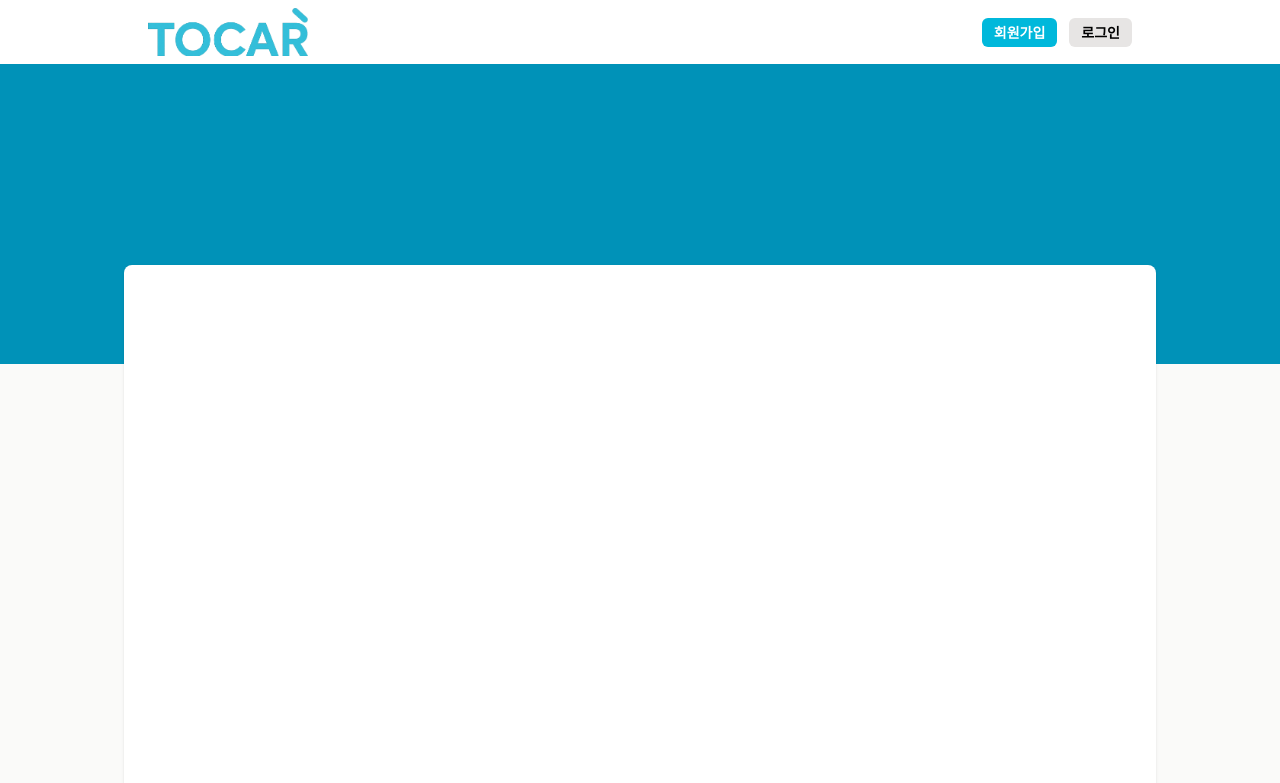
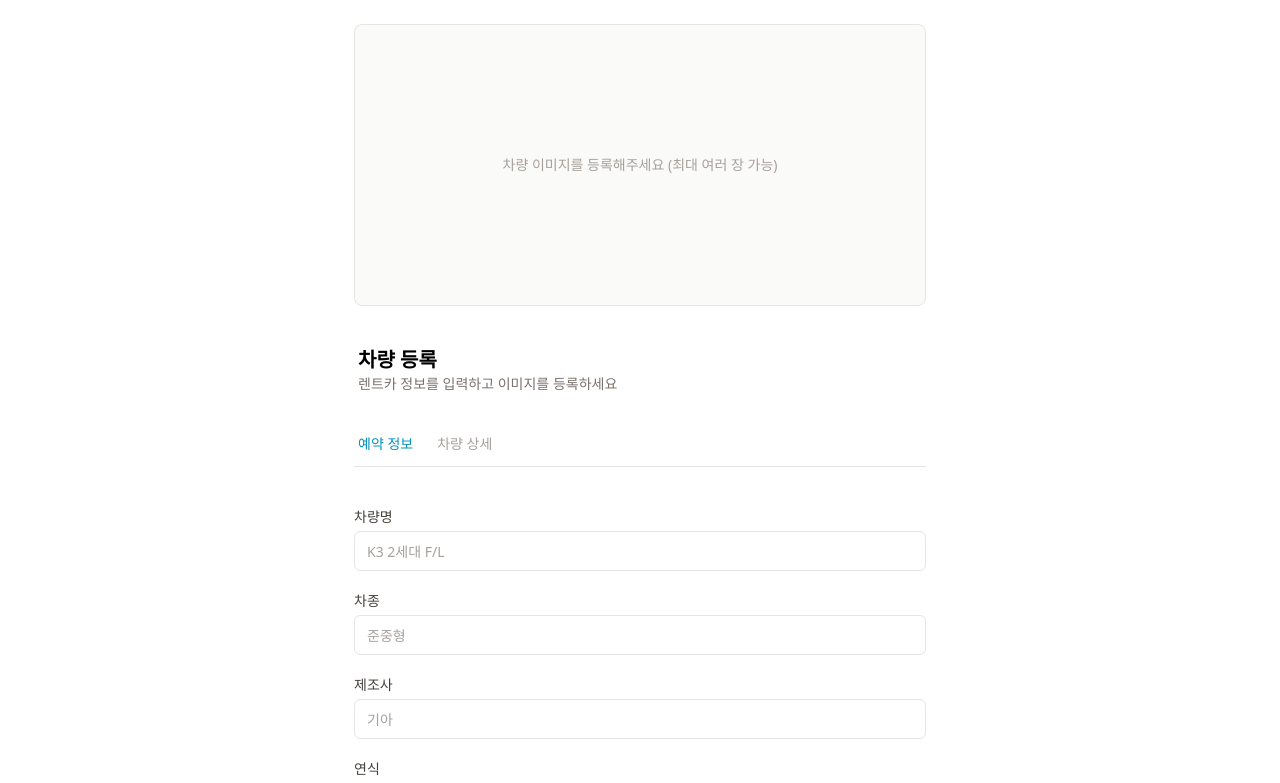
Before and after one commit to Adeone7/project_rentcar, a React (Vite) app: page /home/offer/registration in a window 1280 px wide. Shown: the top 783 px of the page. Built offline with nearby package versions, Linux system fonts and the light colour scheme.

Commit message:
템플릿 적용전

```diff
--- a/src/pages/HomePage.jsx
+++ b/src/pages/HomePage.jsx
@@ -1,10 +1,11 @@
-import { useState, useEffect, use } from "react";
+import { useState, useEffect } from "react";
 import { useNavigate } from "react-router";
 import { useAccount, useToken } from "../stores/account-store";
 
 import logo from "../assets/TOCAR.png";
 import LoginModal from "../modal/Login";
 import SignUpModal from "../modal/SignUp";
+import OfferRegistration from "./OfferRegistration";
 
 export default function HomePage() {
   const navigate = useNavigate();
@@ -138,17 +139,9 @@ export default function HomePage() {
           </div>
 
           {/* 콘텐츠 */}
-          {active === "전체" && (
-            <p className="text-sm text-stone-600">전체 내용</p>
-          )}
-          {active === "예약하기" && (
-            <p className="text-sm text-stone-600">
-              예약하기 (로그인 여부와 무관)
-            </p>
-          )}
-          {active === "차량등록" && (
-            <p className="text-sm text-stone-600">차량등록 폼</p>
-          )}
+          {active === "신규 차량" && <p>전체 내용</p>}
+          {active === "예약하기" && <p>예약하기</p>}
+          {active === "차량등록" && <OfferRegistration />}
         </div>
       </div>
 
--- a/src/pages/OfferRegistration.jsx
+++ b/src/pages/OfferRegistration.jsx
@@ -1,62 +1,154 @@
 import { useState } from "react";
-import { useNavigate } from "react-router";
-import { loginAccount, createAccount } from "../requests/account-api";
-import logo from "../assets/TOCAR.png";
-import LoginModal from "../modal/Login";
-import SignUpModal from "../modal/SignUp";
+import {
+  createCar,
+  createRentalOffer,
+} from "../requests/offerRegistration-api";
 
 export default function OfferRegistration() {
-  const navigate = useNavigate();
-  const [modal, setModal] = useState("");
+  const [step, setStep] = useState(1);
+  const [images, setImages] = useState([]);
+
+  const handleImageChange = (e) => {
+    const files = Array.from(e.target.files || []);
+    setImages(files);
+  };
 
   return (
-    <div>
-      <div className="h-screen bg-stone-50 flex flex-col relative overflow-x-hidden">
-        {/* 상단고정 부분 */}
-        <div className="sticky top-0 w-full z-10 bg-white border-b border-stone-200">
-          <div className="absolute left-1/2 transform -translate-x-1/2 top-16 w-[1560px] h-[300px] bg-cyan-600 -z-10" />
+    <div className="mt-6 px-10 sm:px-12 lg:px-16 space-y-10">
+      <div className="max-w-[572px] mx-auto space-y-10">
+        {/* ================= 차량 이미지 영역 ================= */}
+        <div className="border border-stone-200 rounded-lg bg-stone-50 p-5">
+          {images.length === 0 ? (
+            <div className="h-60 flex items-center justify-center text-stone-400 text-sm">
+              차량 이미지를 등록해주세요 (최대 여러 장 가능)
+            </div>
+          ) : (
+            <div className="flex gap-3 overflow-x-auto">
+              {images.map((file, idx) => (
+                <img
+                  key={idx}
+                  src={URL.createObjectURL(file)}
+                  alt="preview"
+                  className="h-52 w-80 object-cover rounded-md border border-stone-200"
+                />
+              ))}
+            </div>
+          )}
+        </div>
 
-          <div className="w-full max-w-[1000px] mx-auto flex justify-between items-center p-2">
-            <img
-              src={logo}
-              className="w-40 h-auto cursor-pointer"
-              onClick={() => navigate("/home")}
-            />
-            <div className="flex gap-3">
+        {/* ================= 차량 타이틀 ================= */}
+        <div className="px-1">
+          <h1 className="text-xl font-bold">차량 등록</h1>
+          <p className="text-sm text-stone-500">
+            렌트카 정보를 입력하고 이미지를 등록하세요
+          </p>
+        </div>
+
+        {/* ================= STEP 탭 ================= */}
+        <div className="flex gap-6 border-b border-stone-200 pb-3 text-sm font-medium px-1">
+          <span className={step === 1 ? "text-cyan-600" : "text-stone-400"}>
+            예약 정보
+          </span>
+          <span className={step === 2 ? "text-cyan-600" : "text-stone-400"}>
+            차량 상세
+          </span>
+        </div>
+
+        {/* ================= STEP 1 ================= */}
+        {step === 1 && (
+          <div className="space-y-5">
+            <Input label="차량명" placeholder="K3 2세대 F/L" />
+            <Input label="차종" placeholder="준중형" />
+            <Input label="제조사" placeholder="기아" />
+            <Input label="연식" type="number" placeholder="2024" />
+            <Input label="좌석 수" type="number" placeholder="5" />
+            <Input label="변속기" placeholder="오토" />
+
+            <div className="flex justify-end pt-2">
               <button
-                className="bg-cyan-500 text-white text-[14px] font-semibold px-3 py-1 rounded-md hover:bg-cyan-600"
-                onClick={() => {
-                  setModal("SignUp");
-                }}
+                onClick={() => setStep(2)}
+                className="bg-cyan-600 text-white px-6 py-2 rounded-md hover:bg-cyan-700"
               >
-                회원가입
-              </button>
-              <button
-                className="bg-stone-200 text-black text-[14px] font-semibold px-3 py-1 rounded-md hover:bg-stone-300"
-                onClick={() => {
-                  setModal("Login");
-                }}
-              >
-                로그인
+                다음
               </button>
             </div>
           </div>
-        </div>
+        )}
 
-        <div className="w-full max-w-[1032px] h-full mt-[200px] mx-auto bg-white rounded-lg shadow-sm p-6 relative z-20"></div>
+        {/* ================= STEP 2 ================= */}
+        {step === 2 && (
+          <div className="space-y-6">
+            <Input
+              label="하루 렌트 가격 (원)"
+              type="number"
+              placeholder="150,000"
+            />
+
+            {/* 차량 옵션 */}
+            <div>
+              <label className="block text-sm font-medium mb-1 text-stone-700">
+                차량 옵션
+              </label>
+              <textarea
+                rows={3}
+                placeholder="USB, 블루투스, 네비게이션, 후방카메라, 스마트키..."
+                className="w-full rounded-md border border-stone-200 p-3 text-sm
+                           focus:outline-none focus:ring-1 focus:ring-stone-300"
+              />
+            </div>
+
+            {/* 이미지 업로드 */}
+            <div>
+              <label className="block text-sm font-medium mb-2 text-stone-700">
+                차량 이미지 등록
+              </label>
+              <label
+                className="block cursor-pointer border-2 border-dashed border-stone-200 rounded-md p-6
+                           text-center text-stone-500 hover:bg-stone-50"
+              >
+                이미지 파일 선택
+                <input
+                  type="file"
+                  multiple
+                  accept="image/*"
+                  className="hidden"
+                  onChange={handleImageChange}
+                />
+              </label>
+            </div>
+
+            {/* 버튼 */}
+            <div className="flex justify-end gap-3 pt-1">
+              <button
+                onClick={() => setStep(1)}
+                className="px-4 py-2 bg-stone-100 text-stone-700 rounded-md hover:bg-stone-200"
+              >
+                이전
+              </button>
+              <button className="px-6 py-2 bg-cyan-600 text-white rounded-md hover:bg-cyan-700">
+                등록 완료
+              </button>
+            </div>
+          </div>
+        )}
       </div>
-      {/* Modal 영역 */}
-      {modal && (
-        <div
-          className="z-20 fixed inset-0 bg-stone-900/20  flex items-center justify-center"
-          onClick={() => setModal("")}
-        >
-          <div onClick={(e) => e.stopPropagation()}>
-            {modal === "Login" && <LoginModal setModal={setModal} />}
-            {modal === "SignUp" && <SignUpModal setModal={setModal} />}
-          </div>
-        </div>
-      )}
     </div>
   );
 }
+
+function Input({ label, type = "text", placeholder }) {
+  return (
+    <div>
+      <label className="block text-sm font-medium mb-1 text-stone-700">
+        {label}
+      </label>
+      <input
+        type={type}
+        placeholder={placeholder}
+        className="w-full h-10 rounded-md border border-stone-200 bg-white px-3 text-sm
+                   text-stone-800 placeholder:text-stone-400
+                   focus:outline-none focus:ring-1 focus:ring-stone-300"
+      />
+    </div>
+  );
+}
--- a/src/requests/account-api.js
+++ b/src/requests/account-api.js
@@ -10,9 +10,9 @@ function createAccount(nickname, id, pw) {
     method: "POST",
     headers: defaultHeader,
     body: JSON.stringify({ nickname, id, pw }),
-  }).then((res) => {
-    if (!res.ok) throw new Error("회원가입 실패");
-    return res.json();
+  }).then((response) => {
+    if (!response.ok) throw new Error("회원가입 실패");
+    return response.json();
   });
 }
 
@@ -31,9 +31,9 @@ function verifyEmailCode(accountId, code) {
     method: "POST",
     headers: defaultHeader,
     body: JSON.stringify({ accountId, code }),
-  }).then((res) => {
-    if (!res.ok) throw new Error("이메일 인증 실패");
-    return res.json();
+  }).then((response) => {
+    if (!response.ok) throw new Error("이메일 인증 실패");
+    return response.json();
   });
 }
 
@@ -43,9 +43,9 @@ function loginAccount(id, pw) {
     method: "POST",
     headers: defaultHeader,
     body: JSON.stringify({ id, pw }),
-  }).then((res) => {
-    if (!res.ok) throw new Error("로그인 실패");
-    return res.json();
+  }).then((response) => {
+    if (!response.ok) throw new Error("로그인 실패");
+    return response.json();
   });
 }
 
--- /dev/null
+++ b/src/requests/offerRegistration-api.js
@@ -0,0 +1,74 @@
+const server = "http://192.168.0.92:8080";
+
+const defaultHeader = {
+  "Content-Type": "application/json",
+};
+
+/*자동차 정보 등록*/
+function createCar({
+  corporation,
+  car_type,
+  model_name,
+  model_year,
+  few_seats,
+  gear_type,
+}) {
+  return fetch(server + "", {
+    method: "POST",
+    headers: defaultHeader,
+    body: JSON.stringify({
+      corporation,
+      car_type,
+      model_name,
+      model_year: Number(model_year),
+      few_seats: Number(few_seats),
+      gear_type,
+    }),
+  }).then((response) => {
+    if (!response.ok) throw new Error("자동차 등록 실패");
+    return response.json();
+  });
+}
+
+function createRentalOffer({
+  car_idx,
+  rental_price,
+  description,
+  images = [],
+}) {
+  const formData = new FormData();
+
+  formData.append("car_idx", car_idx);
+
+  formData.append("rental_price", String(rental_price));
+  formData.append("description", description ?? "");
+
+  // 이미지 여러 장
+  images.forEach((file) => {
+    formData.append("img", file);
+  });
+
+  return fetch(server + "", {
+    method: "POST",
+    body: formData, // FormData는 headers 지정하면 안 됨!
+  }).then((response) => {
+    if (!response.ok) throw new Error("렌트 매물 등록 실패");
+    // 백엔드가 응답 바디 없으면 return null 처리
+    return response
+      .text()
+      .then((t) => (t ? JSON.parse(t) : null))
+      .catch(() => null);
+  });
+}
+
+/*매물 리스트*/
+function getRentalOffers() {
+  return fetch(server + "/rental-offer", {
+    method: "GET",
+  }).then((response) => {
+    if (!response.ok) throw new Error("매물 조회 실패");
+    return response.json();
+  });
+}
+
+export { createCar, createRentalOffer, getRentalOffers };
--- a/src/requests/registration-api.js
+++ /dev/null
@@ -1 +0,0 @@
-const server = "http://192.168.0.92:8080";
--- a/src/stores/account-store.js
+++ b/src/stores/account-store.js
@@ -36,3 +36,13 @@ export const useToken = create(
     { name: "token" }
   )
 );
+
+export const useOfferStore = create(
+  persist(
+    (set) => ({
+      offers: [],
+      setOffers: (offers) => set({ offers: [] }),
+    }),
+    { name: "offer-store" }
+  )
+);
```
